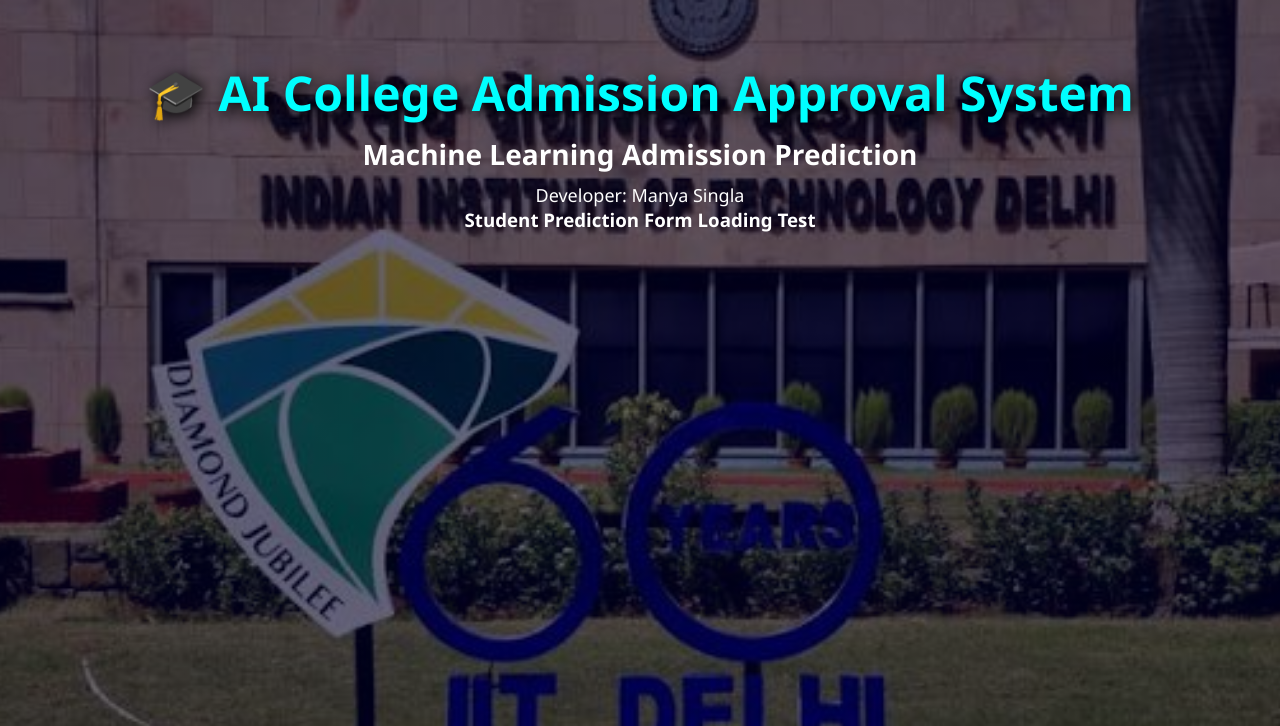
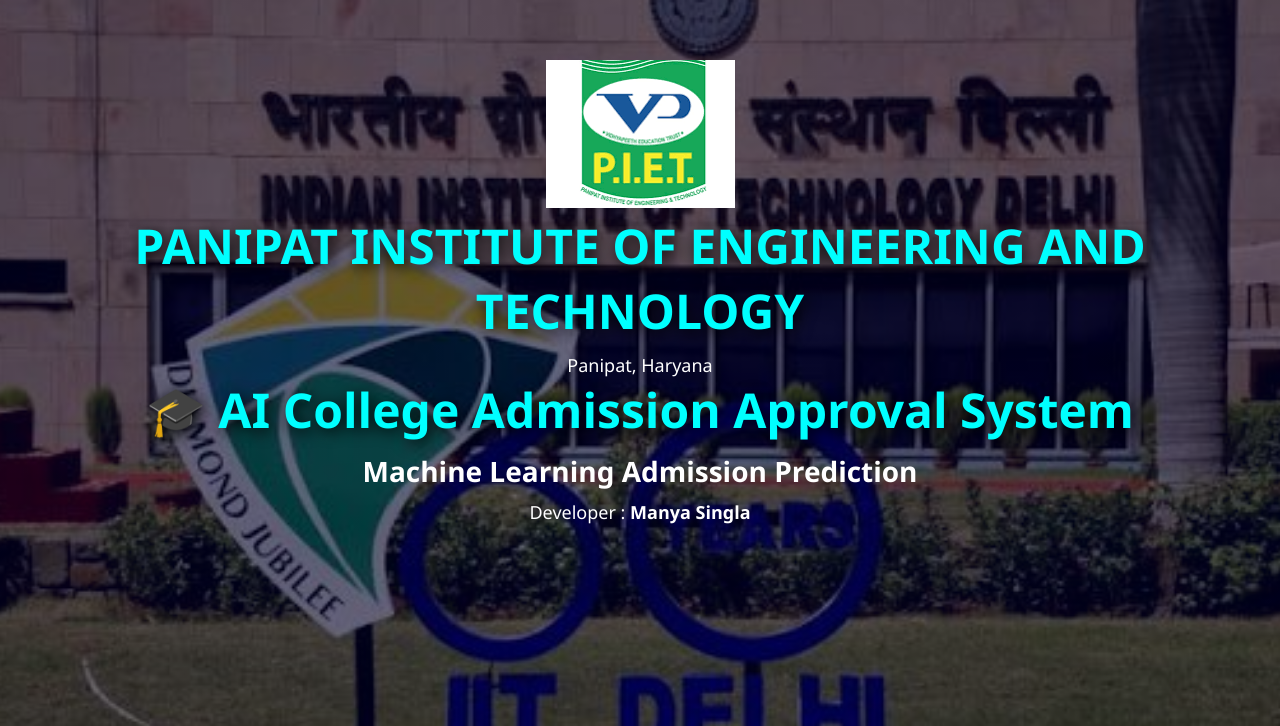
Before and after one commit to Manya2507/College-Admission-Approval-System, a Flask app: page / in a window 1280 px wide. Shown: the top 726 px of the page. Run offline with Flask 3, Linux system fonts and the light colour scheme.

Commit message:
Update index.html

```diff
--- a/templates/index.html
+++ b/templates/index.html
@@ -21,29 +21,37 @@ AI College Admission System
 
 <div class="header">
 
+    <div class="college-header">
 
-<h1>
-🎓 AI College Admission Approval System
-</h1>
+        <img src="/static/images/piet_logo.png" alt="PIET Logo" class="college-logo">
 
+        <div>
 
-<h2>
-Machine Learning Admission Prediction
-</h2>
+            <h1 class="college-name">
+                PANIPAT INSTITUTE OF ENGINEERING AND TECHNOLOGY
+            </h1>
 
+            <p class="college-subtitle">
+                Panipat, Haryana
+            </p>
 
-<p>
-Developer: Manya Singla
-</p>
+        </div>
 
+    </div>
 
-<h3>
-Student Prediction Form Loading Test
-</h3>
+    <h1 class="project-title">
+        🎓 AI College Admission Approval System
+    </h1>
 
+    <h2>
+        Machine Learning Admission Prediction
+    </h2>
+
+    <p class="developer-name">
+        Developer : <strong>Manya Singla</strong>
+    </p>
 
 </div>
-
 
 </div>
 
```
